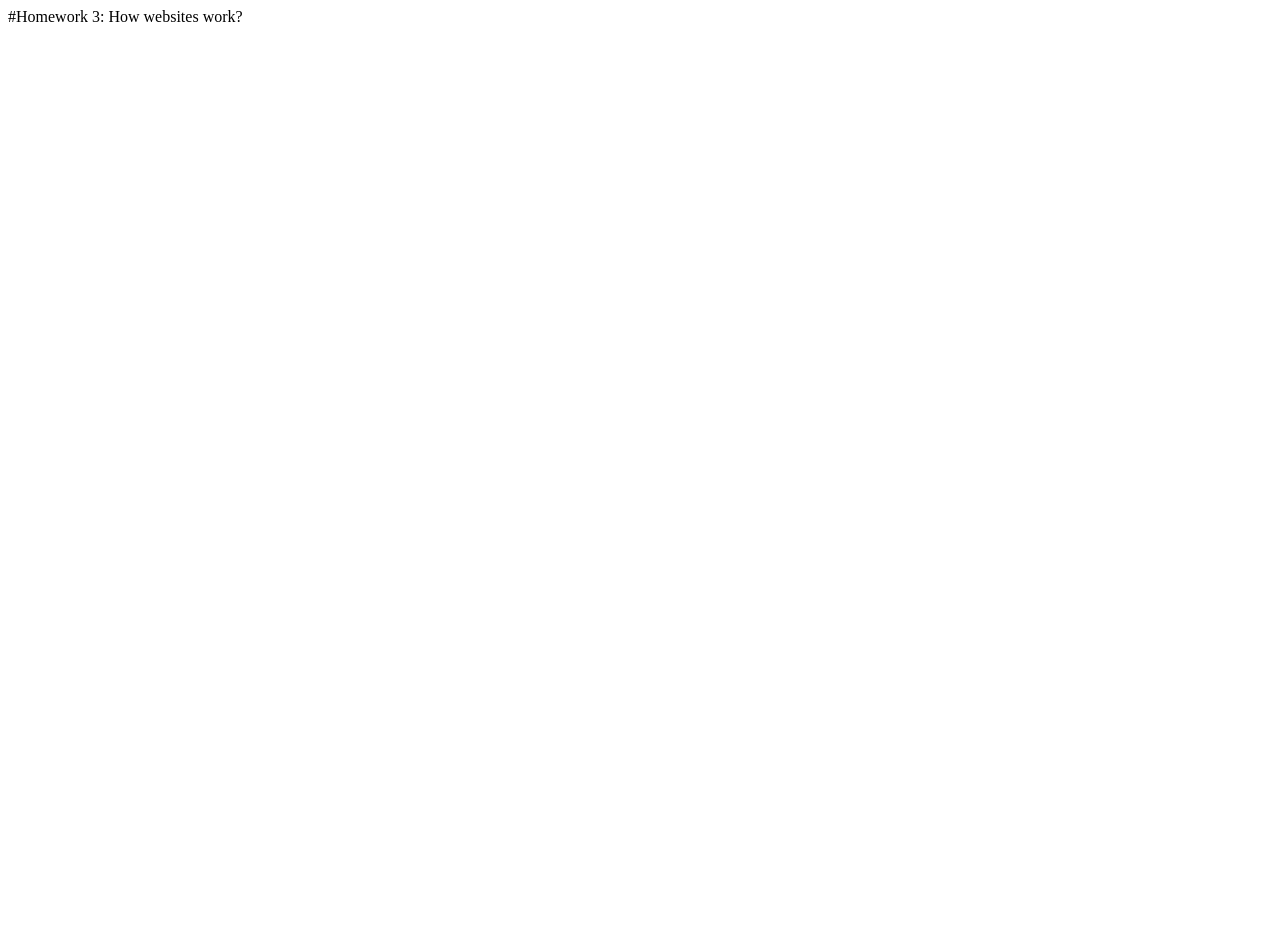
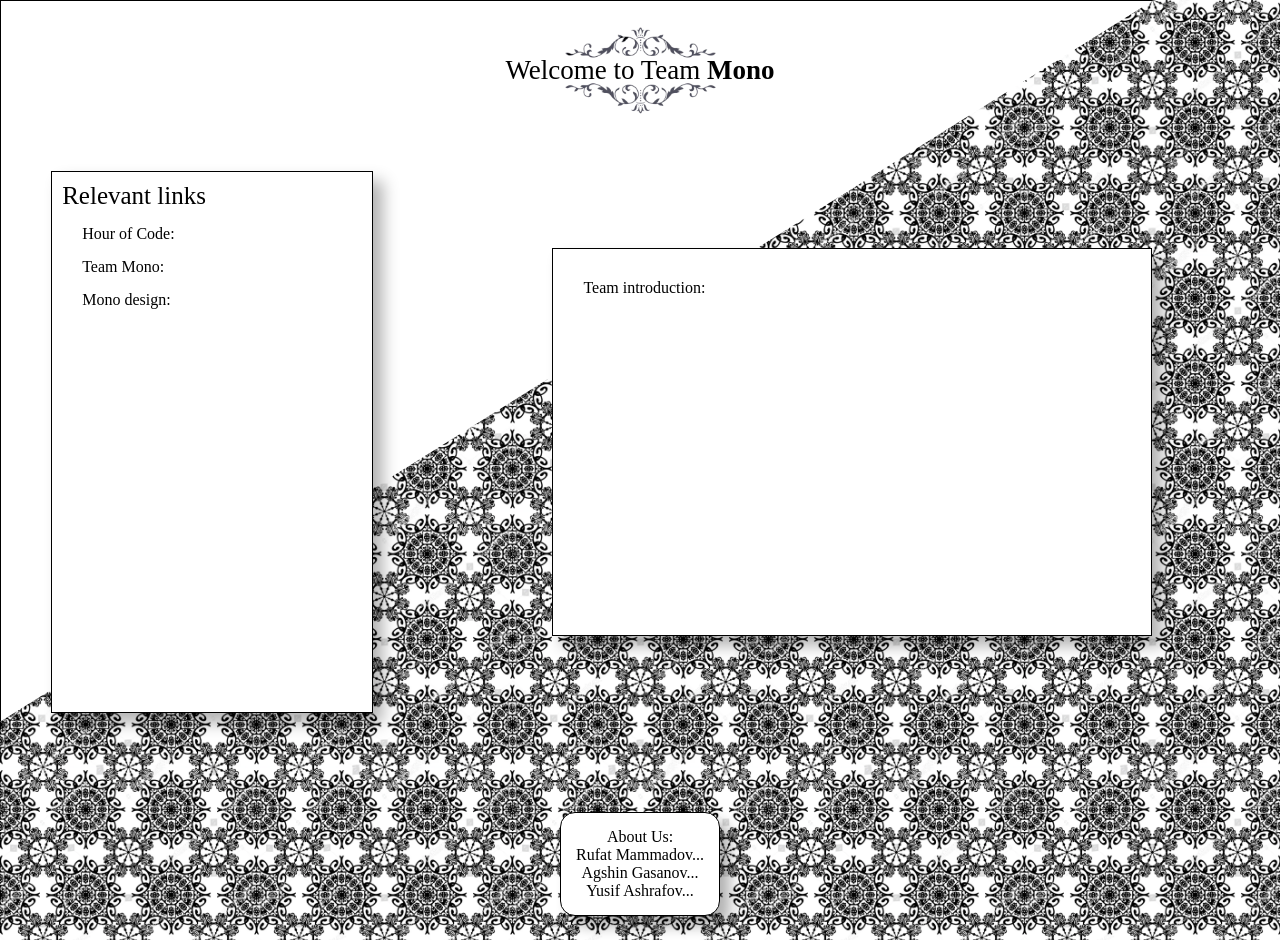
Before and after one commit to ADA-SITE-SITE1101-2023-Spring/website-team-03, a plain HTML site: page index.html in a window 1280 px wide. Before the commit the page ends 800 px from the top, so only its background shows below. Drawn offline with Linux system fonts and the light colour scheme.

Commit message:
Main page UI
Initial version of the UI for the main page of the website

```diff
--- /dev/null
+++ b/graphite.css
@@ -0,0 +1,109 @@
+body{
+    margin:0px;
+    background-image: url("/media/background.png");
+    background-size: 20%;
+    overflow-x: hidden;
+  }
+.cover{
+  position: absolute;
+  z-index: 1;
+  border: 1px solid   #000;
+}
+.foreground{
+  position: relative;
+  z-index: 3;
+}
+#mainContentContainer{
+  display: flex;
+  align-items: stretch;
+  align-content:center  ;
+}
+  @font-face {
+    font-family: 'wartextregular';
+    src: url('wartext-webfont.woff2') format('woff2'),
+         url('wartext-webfont.woff') format('woff');
+    font-weight: normal;
+    font-style: normal;
+  }
+  #rotatedBox{
+    top: 0;
+    background: #FFFFFF;
+    width: 100%;
+    clip-path: polygon(90% 0, 0 0, 0 90%);
+    height: 100%;
+  }
+  @media only screen and (max-width: 768px) {
+    #rotatedBox {
+    clip-path: polygon(0 0, 100% 0, 100% 25%, 0% 100%);
+    }
+  }
+  #titleContainer{
+    display: flex;
+    align-items: center;
+    justify-content: center;
+    width: 400px;
+    height: 100px;
+    margin: auto;
+    position: relative;
+    margin-top: 20px;
+    background-position: center;
+    background-image: url("/media/titleDecor.png");
+    background-repeat:no-repeat;
+    background-size: contain;
+  }
+  #title{
+    text-align: center;
+    color: #000;
+    font-size: 27px ;
+    font-weight: 400;
+    font-family: 'Times New Roman', Times, serif;
+  }
+  #linkTable{
+    max-width: 300px;
+    margin: 4%;
+    flex-grow: 1;
+    padding: 5%;
+    padding: 10px;
+    height: 65vh;
+    border: 1px solid #000;
+    background-color: white;
+    box-shadow: 10px 10px 15px rgba(0, 0, 0, 0.3);
+  }
+  #listElement{
+    margin: 15px 15px 15px 20px;
+  }
+  #introductionTable{
+    margin: 10%;
+    padding: 30px;
+    border: 1px solid #000;
+    flex-grow:2;
+    background-color: white;
+    box-shadow: 10px 10px 14px rgba(0, 0, 0, 0.3);
+  }
+  #aboutUsContainer{
+    margin-top: 6vh;
+    padding-bottom: 3vh;
+    width: 100%;
+    position: absolute;
+    display: flex;
+    justify-content: center;
+  }
+  #aboutUs{
+    background-color: white;
+    box-shadow: 10px 10px 14px rgba(0, 0, 0, 0.3);
+    border: 1px solid #000;
+    padding: 15px;
+    border-radius: 15px;
+  }
+
+  ::-webkit-scrollbar{
+  width:5px;
+  }
+  ::-webkit-scrollbar-track{
+  background-color:rgba(0, 0, 0, 0);
+  }
+  ::-webkit-scrollbar-thumb{
+  background-color:black;
+  width: 3px;
+
+  }
--- a/index.html
+++ b/index.html
@@ -5,10 +5,40 @@
     Submitted in partial fulfillment of the requirements of the course.
 -->
 <html>
-    <head>
-        <title>Homework 3: How websites work?</title>
-    </head>
-    <body>
-        #Homework 3: How websites work?
-    </body>
+  <head>
+    <meta charset="UTF-8" />
+    <meta name="viewport" content="width=device-width, initial-scale=1.0" />
+    <title>Homework 3: How websites work?</title>
+    <link rel="stylesheet" href="graphite.css" type="text/css" />
+  </head>
+  <body>
+    <div class="foreground">
+      <div id="titleContainer">
+        <div id="title">Welcome to Team <strong>Mono</strong></div>
+      </div>
+    </div>
+    <div class="cover" id="rotatedBox"></div>
+  <div class="foreground" id="mainContentContainer">
+    <div class="foreground" id="linkTable">
+      <div style="font-size: 25px; font-weight: 500;">Relevant links</div>
+      <div id="listElement">Hour of Code:</div>
+      <div id="listElement">Team Mono:</div>
+      <div id="listElement">Mono design:</div>
+    </div>
+    <div class="foreground" id="introductionTable">
+      Team introduction:
+    </div>
+  </div>
+  <div class="foreground" id="aboutUsContainer">
+    <div id="aboutUs">
+      <div style="text-align:center">
+        About Us:
+        <div>Rufat Mammadov...</div>
+        <div>Agshin Gasanov...</div>
+        <div>Yusif Ashrafov...</div>
+      </div>
+    </div>
+  </div>
+    <script src="monoScript.js"></script>
+  </body>
 </html>
```
Also changed, not shown: media/background.png (added), media/titleDecor.png (added), monoScript.js (added).
